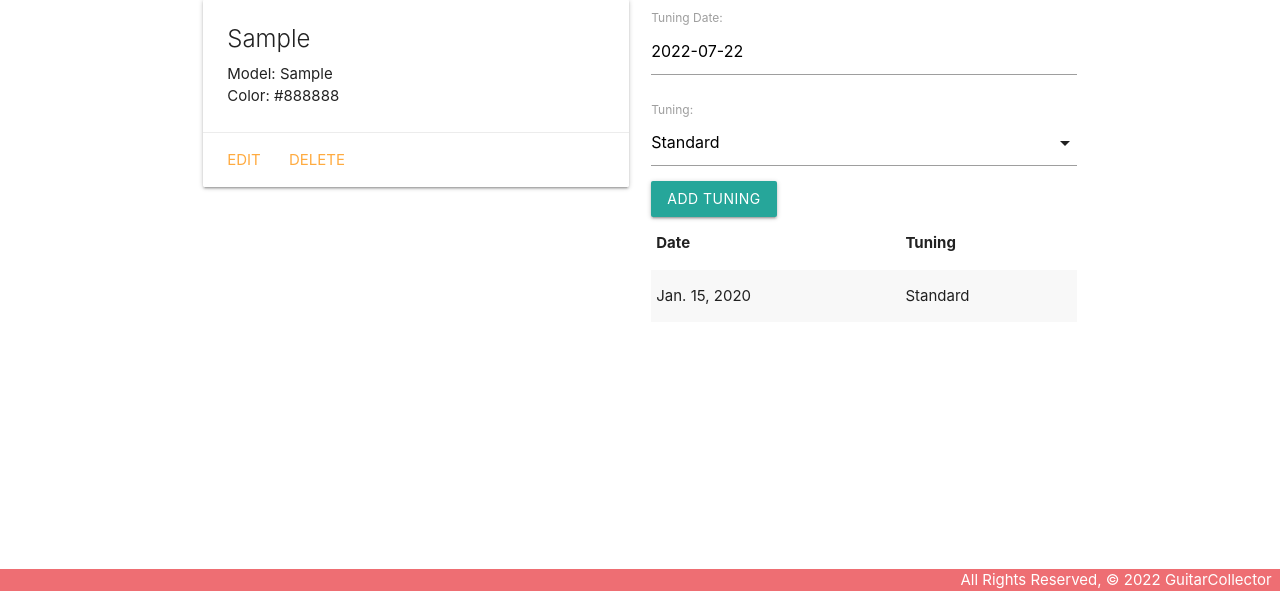
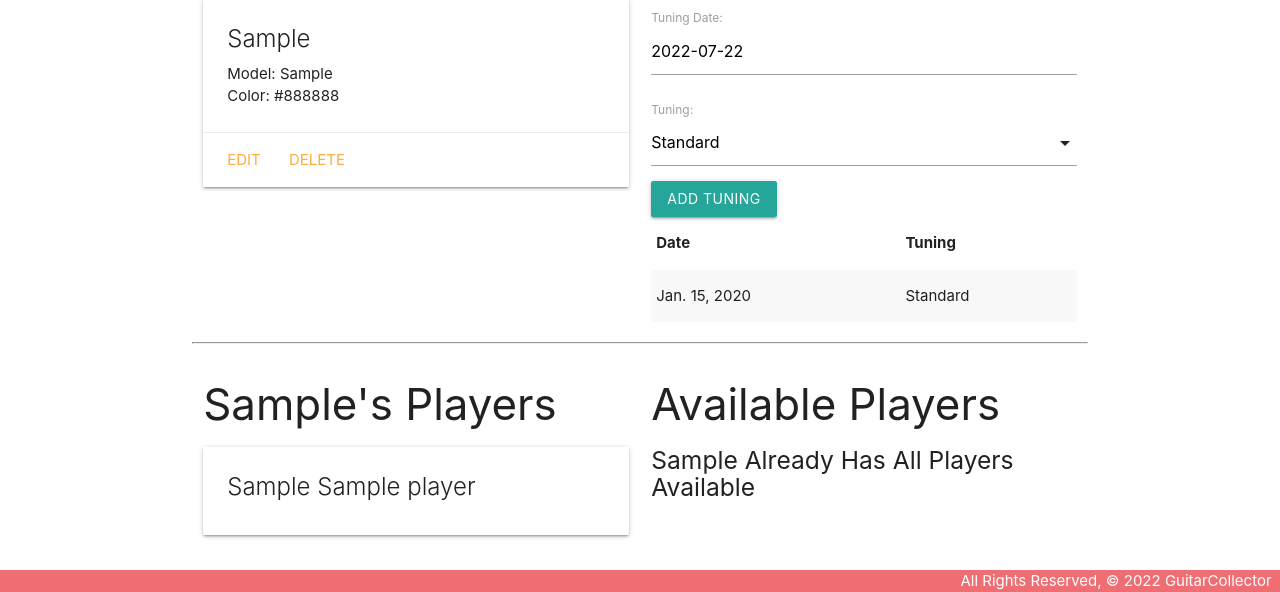
Before and after one commit to kennybaquol/guitar-collector, a Django app: page /guitars/1/ in a window 1280 px wide. Shown: the part 209-801 px from the top of the page. Run offline with Django 4.2, Linux system fonts and the light colour scheme; tables that the repository leaves empty hold one stand-in row (values such as "Sample post").

Commit message:
Part 5 is complete

```diff
--- a/main_app/models.py
+++ b/main_app/models.py
@@ -23,6 +23,8 @@ class Guitar(models.Model):
     brand = models.CharField(max_length=100)
     model = models.CharField(max_length=100)
     color = models.TextField(max_length=250)
+     # Add the M:M relationship
+    players = models.ManyToManyField(Player)
 
     def __str__(self):
         return self.brand
--- a/main_app/templates/guitars/detail.html
+++ b/main_app/templates/guitars/detail.html
@@ -41,6 +41,49 @@
     </table>
   </div>
 </div>
+<!-- This is all new markup to be added just above the <script> tag -->
+<hr>
+<div class="row">
+  <div class="col s6">
+    <h3>{{ guitar.brand }}'s Players</h3>
+    {% if guitar.players.count %}
+    {% for player in guitar.players.all %}
+    <div class="card">
+      <div class="card-content">
+        <span class="card-title">
+          <span>{{ player.band }}</span> {{ player.name }}
+        </span>
+      </div>
+    </div>
+    {% endfor %}
+    {% else %}
+    <h5>No Players :(</h5>
+    {% endif %}
+  </div>
+  <!-- Available players will come after this line -->
+  <div class="col s6">
+    <h3>Available Players</h3>
+    {% if players.count %}
+    {% for player in players.all %}
+    <div class="card">
+      <div class="card-content">
+        <span class="card-title">
+          <span>{{ player.band }}</span> {{ player.name }}
+        </span>
+      </div>
+      <div class="card-action">
+        <form action="{% url 'assoc_player' guitar.id player.id %}" method="POST">
+          {% csrf_token %}
+          <button type="submit" class="btn">Add</button>
+        </form>
+      </div>
+    </div>
+    {% endfor %}
+    {% else %}
+    <h5>{{guitar.brand}} Already Has All Players Available</h5>
+    {% endif %}
+  </div>
+
 
   <script>
     const dateEl = document.getElementById('id_date');
--- a/main_app/urls.py
+++ b/main_app/urls.py
@@ -10,6 +10,7 @@ urlpatterns = [
     path('guitars/<int:pk>/update/', views.GuitarUpdate.as_view(), name='guitars_update'),
     path('guitars/<int:pk>/delete/', views.GuitarDelete.as_view(), name='guitars_delete'),
     path('guitars/<int:guitar_id>/add_tuned/', views.add_tuned, name='add_tuned'),
+    path('guitars/<int:guitar_id>/assoc_player/<int:player_id>/', views.assoc_player, name='assoc_player'),
     path('players/', views.PlayerList.as_view(), name='players_index'),
     path('players/<int:pk>/', views.PlayerDetail.as_view(), name='players_detail'),
     path('players/create/', views.PlayerCreate.as_view(), name='players_create'),
--- a/main_app/views.py
+++ b/main_app/views.py
@@ -17,10 +17,17 @@ def guitars_index(request):
 
 def guitars_detail(request, guitar_id):
   guitar = Guitar.objects.get(id=guitar_id)
+  # Get the players the guitar doesn't have...
+  # First, create a list of the player ids that the guitar DOES have
+  id_list = guitar.players.all().values_list('id')
+  # Now we can query for toys whose ids are not in the list using exclude
+  players_guitar_doesnt_have = Player.objects.exclude(id__in=id_list)
+
   tuned_form = TunedForm()
   return render(request, 'guitars/detail.html', {
     'guitar': guitar,
-    'tuned_form': tuned_form
+    'tuned_form': tuned_form,
+    'players': players_guitar_doesnt_have
     })
 
 def add_tuned(request, guitar_id):
@@ -35,9 +42,14 @@ def add_tuned(request, guitar_id):
     new_tuned.save()
   return redirect('detail', guitar_id=guitar_id)
 
+def assoc_player(request, guitar_id, player_id):
+  # Note that you can pass a player's id instead of the whole player object
+  Guitar.objects.get(id=guitar_id).players.add(player_id)
+  return redirect('detail', guitar_id=guitar_id)
+
 class GuitarCreate(CreateView):
   model = Guitar
-  fields = '__all__'
+  fields = ['brand', 'model', 'color']
   success_url = '/guitars/'
 
 class GuitarUpdate(UpdateView):
```
Also changed, not shown: main_app/migrations/0007_guitar_players.py (added). Lines whose indentation alone changed are shown as unchanged.
